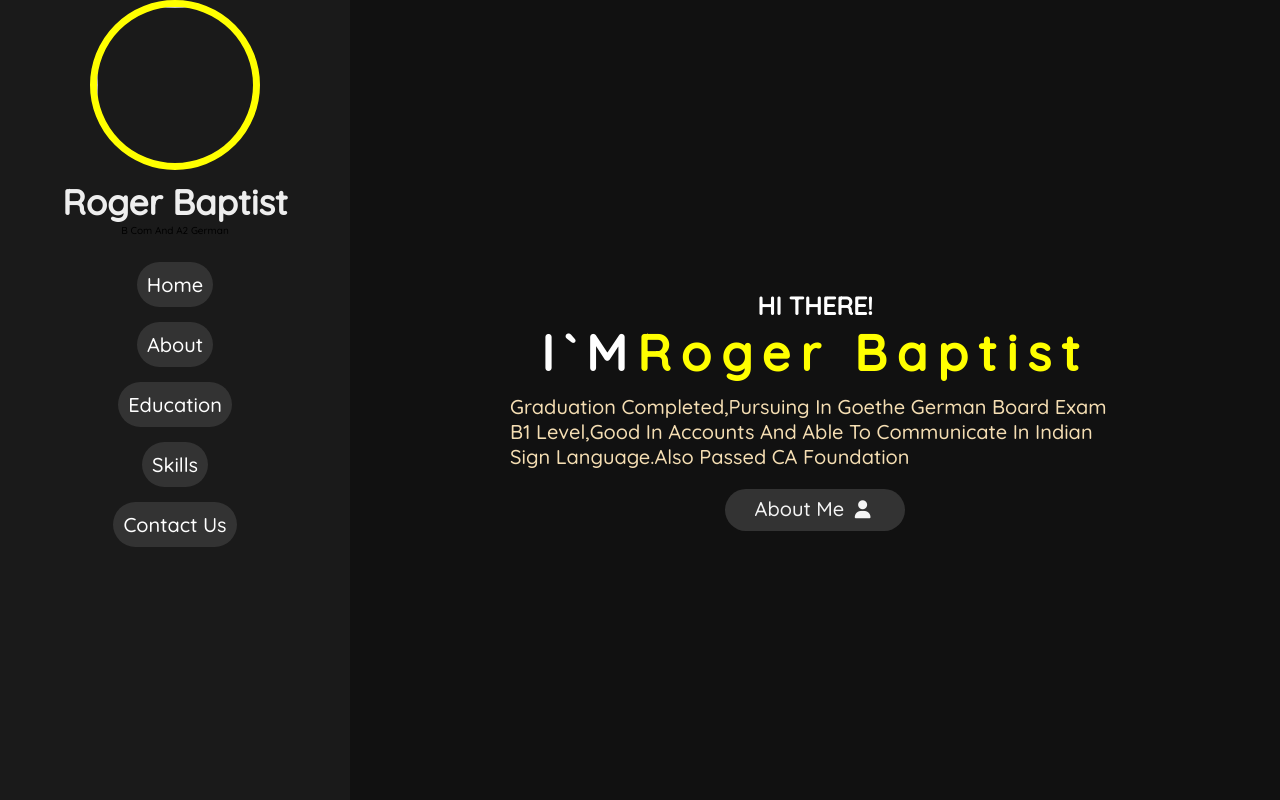
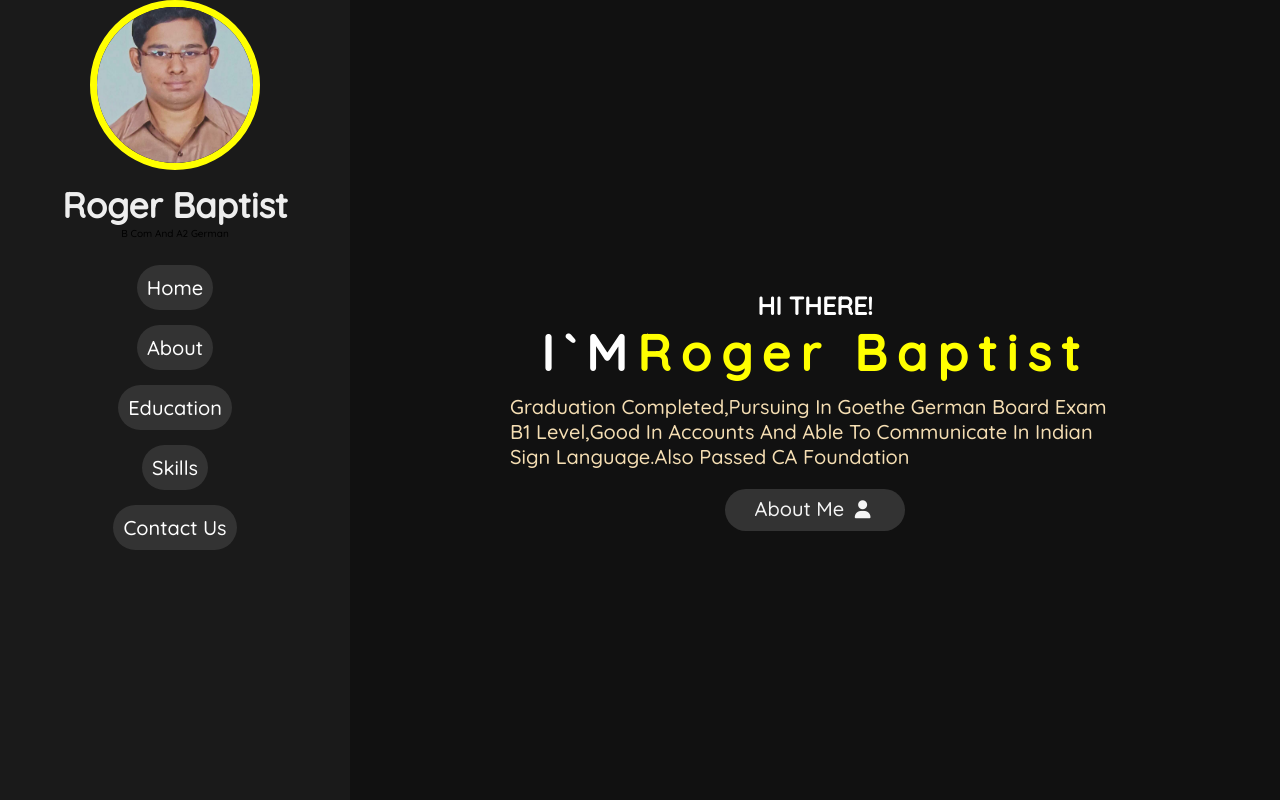
Before and after one commit to Harshcodehub4U/portfolio, a plain HTML site: page index.html in a window 1280 px wide. Shown: the top 800 px of the page. Drawn offline with nearby package versions, Linux system fonts and the light colour scheme; the site is published under a folder, as on GitHub Pages, so addresses that start at the root find nothing.

Commit message:
Update index.html

```diff
--- a/index.html
+++ b/index.html
@@ -491,7 +491,7 @@ line-height: 30px;
 <!-- header section starts -->
 <header>
 <div class="user">
-<img src="/PHOTO.jpg" alt = "">
+<img src="./PHOTO.jpg" alt = "">
 <h3 class="name">Roger Baptist</h3>
 <p class="post">B com and A2 German</p>
 </div>
```
